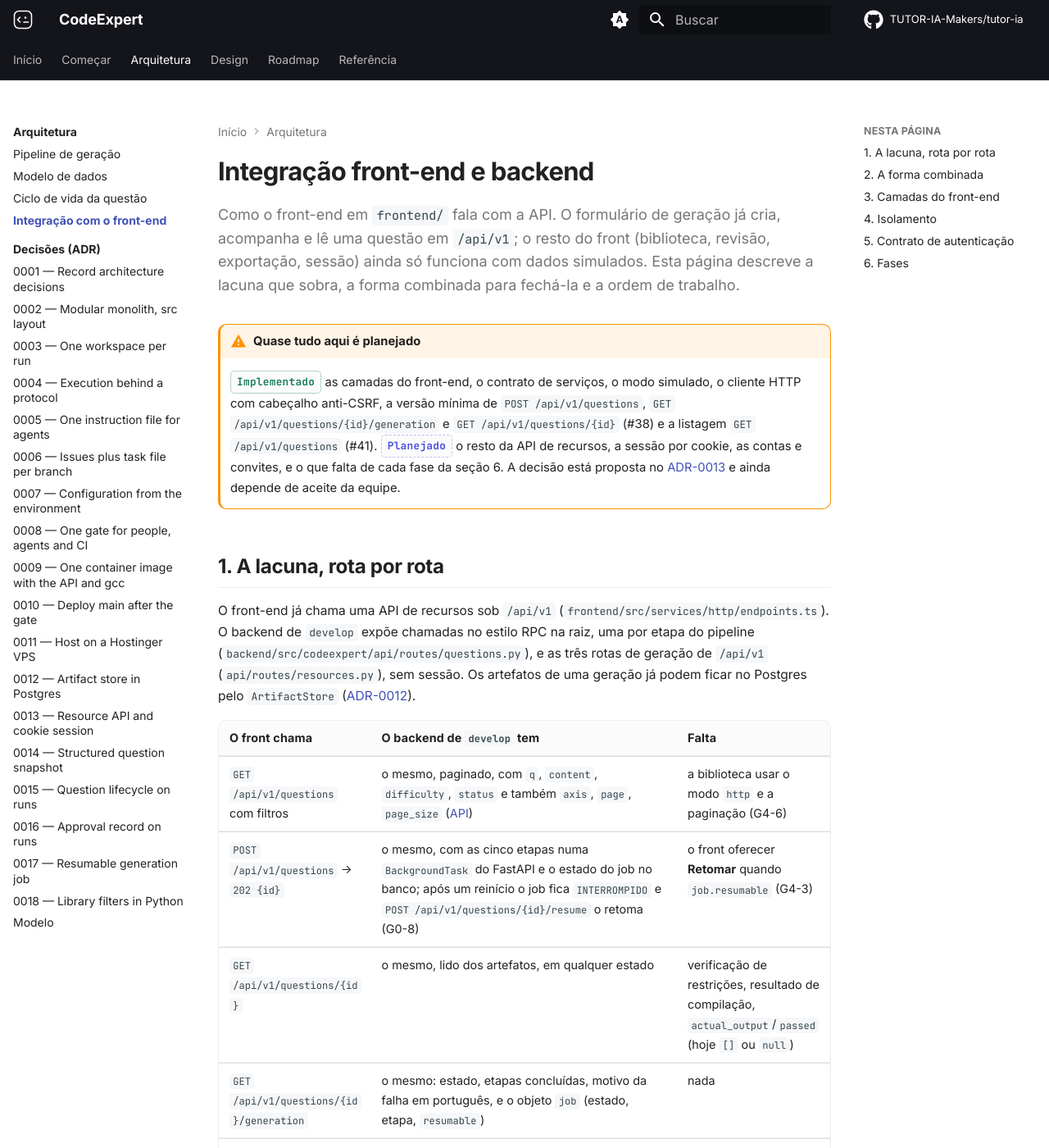
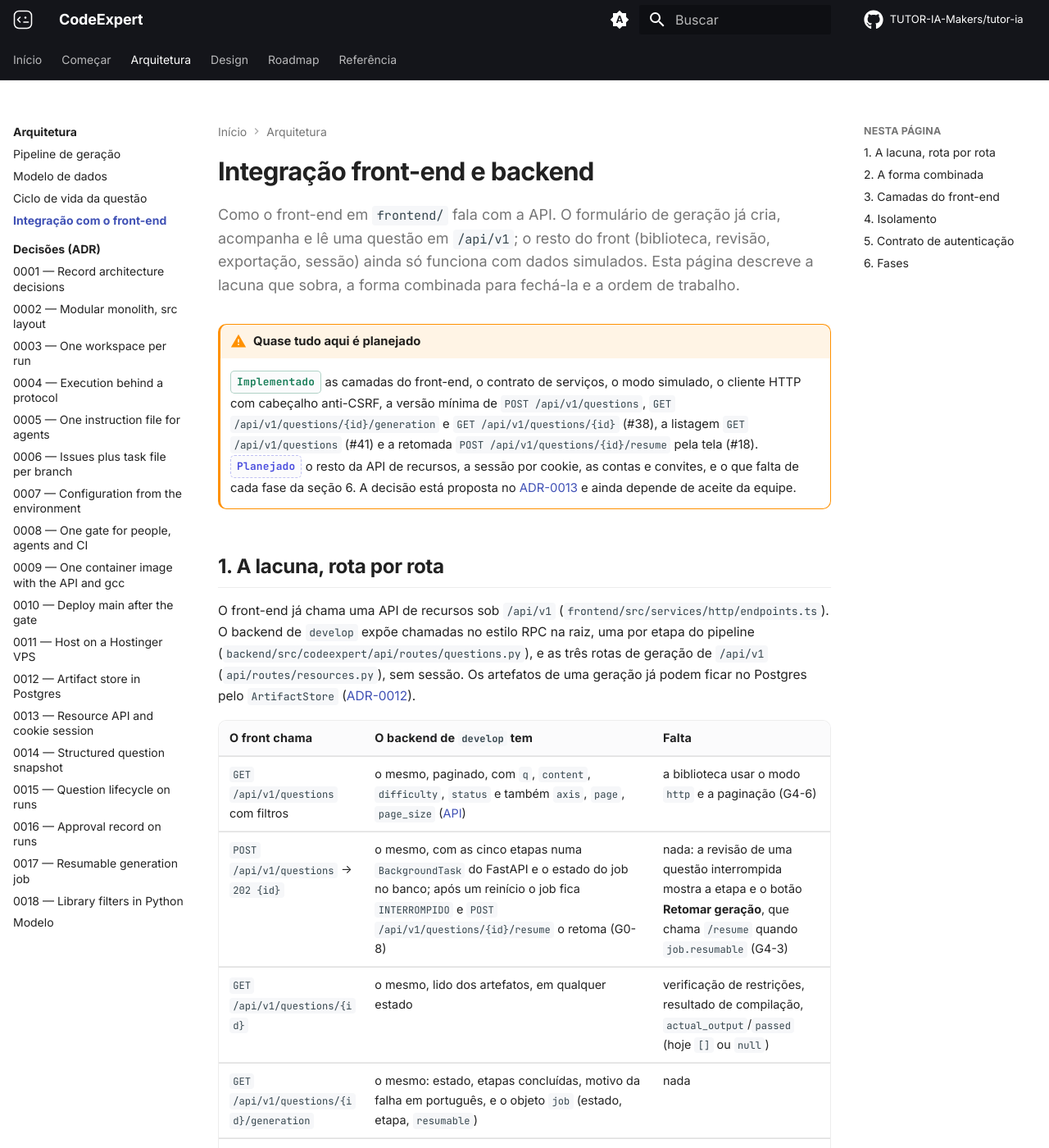
Before and after one commit to TUTOR-IA-Makers/tutor-ia, an MkDocs documentation site: the page built from docs/architecture/frontend-integracao.md, in a window 1280 px wide and 1400 px high. Shown: the whole window at 82% size. Built offline with MkDocs 1.6.1 and Material for MkDocs 9.7.7, drawn with Linux system fonts in a browser that asks for light colours; comment, search, counter and statistics services are not loaded.

Commit message:
docs: documenta etapas, retomada e erros

```diff
--- a/docs/architecture/frontend-integracao.md
+++ b/docs/architecture/frontend-integracao.md
@@ -3,7 +3,7 @@
 <p class="lead">Como o front-end em <code>frontend/</code> fala com a API. O formulário de geração já cria, acompanha e lê uma questão em <code>/api/v1</code>; o resto do front (biblioteca, revisão, exportação, sessão) ainda só funciona com dados simulados. Esta página descreve a lacuna que sobra, a forma combinada para fechá-la e a ordem de trabalho.</p>
 
 !!! warning "Quase tudo aqui é planejado"
-    <span class="ce-badge ce-status--done">Implementado</span> as camadas do front-end, o contrato de serviços, o modo simulado, o cliente HTTP com cabeçalho anti-CSRF, a versão mínima de `POST /api/v1/questions`, `GET /api/v1/questions/{id}/generation` e `GET /api/v1/questions/{id}` (#38) e a listagem `GET /api/v1/questions` (#41).
+    <span class="ce-badge ce-status--done">Implementado</span> as camadas do front-end, o contrato de serviços, o modo simulado, o cliente HTTP com cabeçalho anti-CSRF, a versão mínima de `POST /api/v1/questions`, `GET /api/v1/questions/{id}/generation` e `GET /api/v1/questions/{id}` (#38), a listagem `GET /api/v1/questions` (#41) e a retomada `POST /api/v1/questions/{id}/resume` pela tela (#18).
     <span class="ce-badge ce-status--planned">Planejado</span> o resto da API de recursos, a sessão por cookie, as contas e convites, e o que falta de cada fase da seção 6. A decisão está proposta no [ADR-0013](../adr/0013-resource-api-and-cookie-session.md) e ainda depende de aceite da equipe.
 
 ## 1. A lacuna, rota por rota
@@ -13,7 +13,7 @@ O front-end já chama uma API de recursos sob `/api/v1` (`frontend/src/services/
 | O front chama | O backend de `develop` tem | Falta |
 |---|---|---|
 | `GET /api/v1/questions` com filtros | o mesmo, paginado, com `q`, `content`, `difficulty`, `status` e também `axis`, `page`, `page_size` ([API](../reference/api.md#get-api-v1-questions)) | a biblioteca usar o modo `http` e a paginação (G4-6) |
-| `POST /api/v1/questions` → `202 {id}` | o mesmo, com as cinco etapas numa `BackgroundTask` do FastAPI e o estado do job no banco; após um reinício o job fica `INTERROMPIDO` e `POST /api/v1/questions/{id}/resume` o retoma (G0-8) | o front oferecer **Retomar** quando `job.resumable` (G4-3) |
+| `POST /api/v1/questions` → `202 {id}` | o mesmo, com as cinco etapas numa `BackgroundTask` do FastAPI e o estado do job no banco; após um reinício o job fica `INTERROMPIDO` e `POST /api/v1/questions/{id}/resume` o retoma (G0-8) | nada: a revisão de uma questão interrompida mostra a etapa e o botão **Retomar geração**, que chama `/resume` quando `job.resumable` (G4-3) |
 | `GET /api/v1/questions/{id}` | o mesmo, lido dos artefatos, em qualquer estado | verificação de restrições, resultado de compilação, `actual_output`/`passed` (hoje `[]` ou `null`) |
 | `GET /api/v1/questions/{id}/generation` | o mesmo: estado, etapas concluídas, motivo da falha em português, e o objeto `job` (estado, etapa, `resumable`) | nada |
 | `POST /api/v1/questions/{id}/approve` | o mesmo, com corpo `{"approved_by": "..."}`, devolvendo a questão com `reviewed`, `approved_by`, `approved_at` ([API](../reference/api.md#post-api-v1-approve)) | o front enviar `approved_by` (G4-5); até lá recebe `422` |
```
Also changed, not shown: frontend/README.md (+19 -2 lines).
